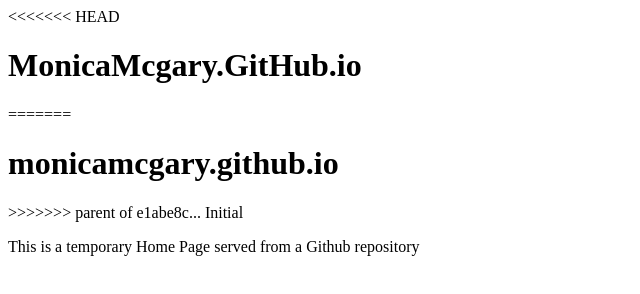
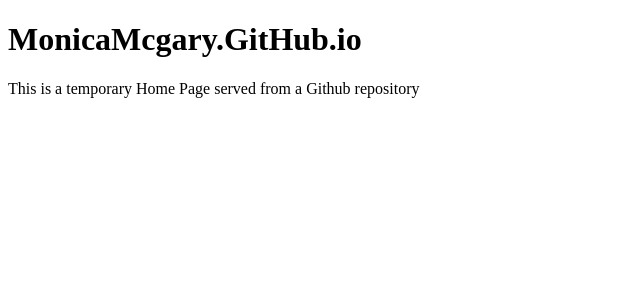
Before and after one commit to draca3565/monicamcgary.github.io, a plain HTML site: page index.html in a window 1280 px wide. Shown: the whole page, without its empty margins (0-640 px from the left). Drawn offline with Linux system fonts and the light colour scheme.

Commit message:
Revert "intital"
This reverts commit 7d4e9ddddc4efc6a96c6608188e175934dbe731a.

```diff
--- a/index.html
+++ b/index.html
@@ -1,15 +1,11 @@
 <!doctype html>
 <html>
 <head>
-    <meta charset="utf-8">
-    <title> Temporary Home Page </title>
+    <meta charset = "utf-8">
+    <title>Temporary Home Page</title>
     </head>
     <body>
-<<<<<<< HEAD
     <h1> MonicaMcgary.GitHub.io</h1>
-=======
-    <h1> monicamcgary.github.io</h1>
->>>>>>> parent of e1abe8c... Initial
     <p>This is a temporary Home Page served from a Github repository</p>
     </body>
 </html>
```
